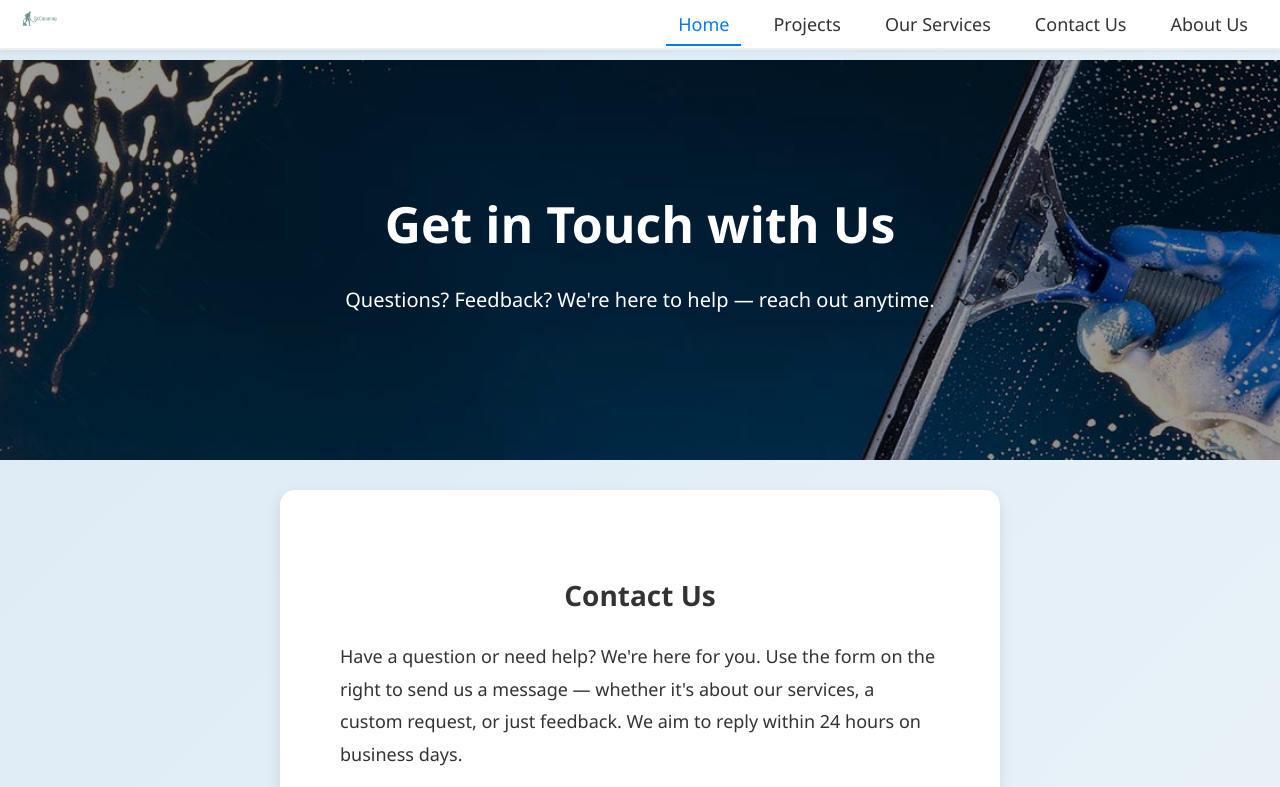
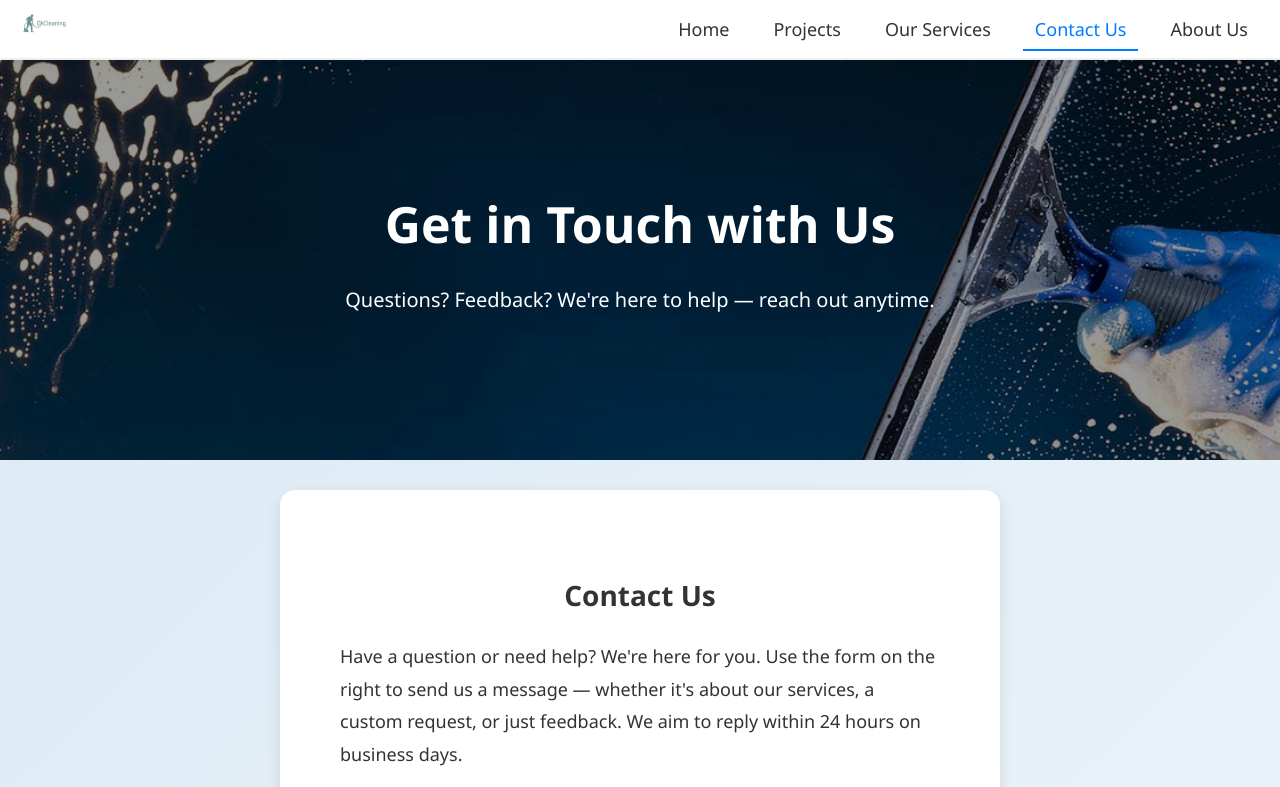
Before and after one commit to NewMind-Paladin/Cleaning-, a plain HTML site: page Contact Us.html in a window 1280 px wide. Shown: the top 787 px of the page. Drawn offline with Linux system fonts and the light colour scheme.

Commit message:
Add files via upload

```diff
--- a/Contact Us.html
+++ b/Contact Us.html
@@ -18,7 +18,7 @@
 <div class="topnav">
   <div class="logo">
     <a href="index.html">
-      <img src="cleaning.png" alt="Logo" height="40">
+      <img src="cleaning.png" alt="Logo" height="50">
     </a>
   </div>
 
@@ -29,10 +29,10 @@
 
   <!-- Меню ссылок -->
   <div class="menu">
-    <a class="active" href="index.html">Home</a>
+    <a href="index.html">Home</a>
     <a href="Projects.html">Projects</a>
     <a href="Our Services.html">Our Services</a>
-    <a href="Contact Us.html">Contact Us</a>
+    <a class="active"  href="Contact Us.html">Contact Us</a>
     <a href="About Us.html">About Us</a>
   </div>
 </div>
```
Also changed, not shown: Book-online.html (+1 -1 lines), FAQ.html (+1 -1 lines), House-cleaning-booking.html (+1 -1 lines), House-cleaning.html (+1 -1 lines), Office Cleaning.html (+1 -1 lines), Our Services.html (+1 -1 lines), Projects.html (+1 -1 lines), Quote.html (+1 -1 lines), index.html (+2 -3 lines), private-policy.html (+1 -1 lines).
